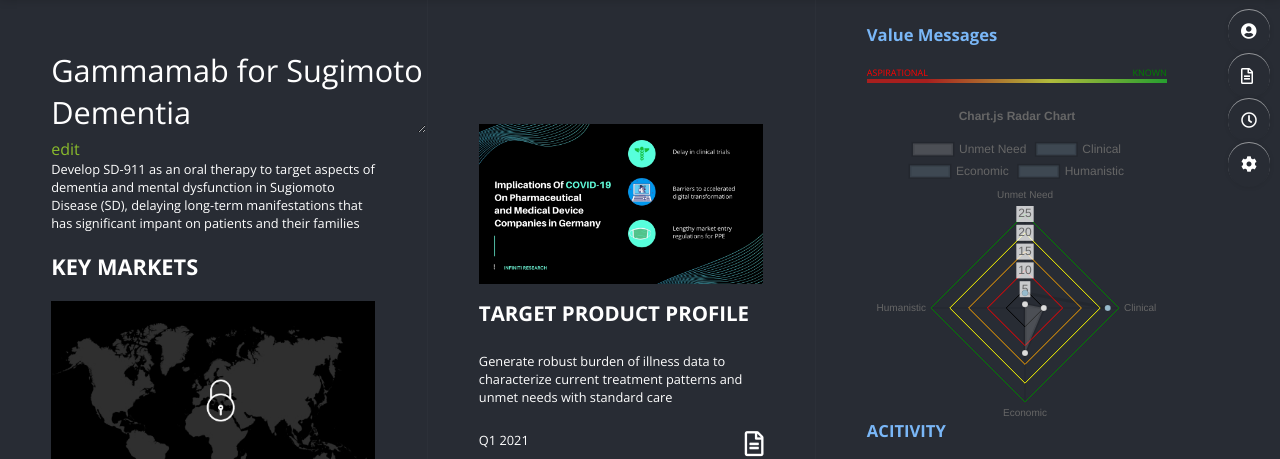
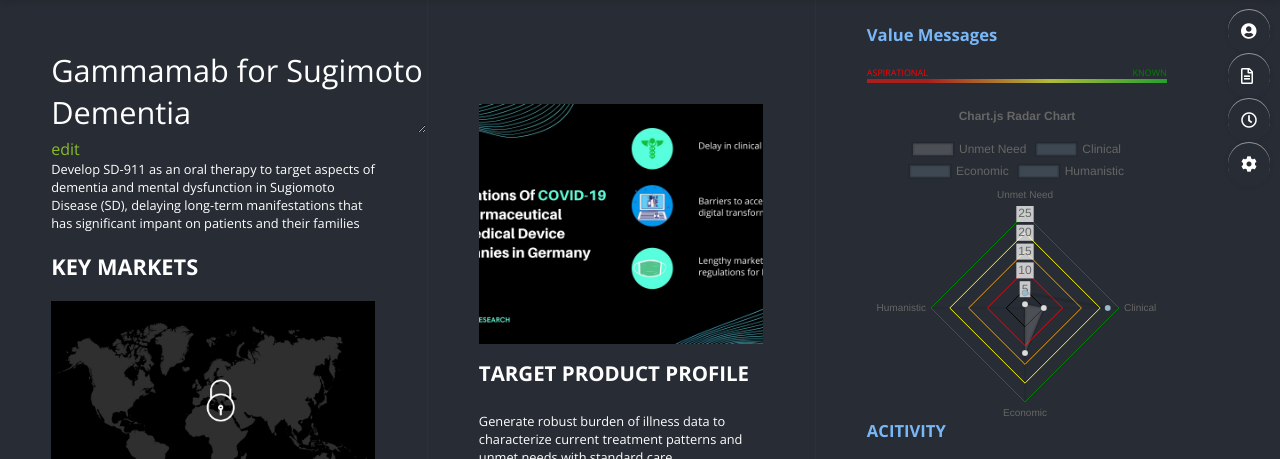
Before and after one commit to samifaith/aesara, a website with bundled scripts: page public/index.html in a window 1280 px wide. Shown: the part 81-540 px from the top of the page. Built offline with nearby package versions, Linux system fonts and the light colour scheme; no server answers.

Commit message:
final final

```diff
--- a/public/css/style.css
+++ b/public/css/style.css
@@ -108,26 +108,35 @@ p, span {
   position: relative;
   flex-flow: column;
 }
-.twoPanel h3, .twoPanel p{
+.twoPanel h3{
   margin-bottom: 25px;
 }
 .twoPanel img {
   object-fit: cover;
   width: 100%;
+  height: 240px;
 }
 
 .slides{
   width: 100%;
-  height: 55vh;
+  height: 60vh;
 }
 .tpp{
   display: flex;
   justify-content: space-between;
+  align-items: center;
   border-bottom: 3px solid grey;
+  margin-top: 25px;
+
 }
+.tpp p{
+  font-size: 35px;
+  margin-bottom: 25px;
+}
+.tpp i{
+  font-size: 30px;
+  margin: 21px 0;
 
-.tpp{
-  font-size: 25px;
 }
 /* PANEL THREE */
 .threePanel {
```
